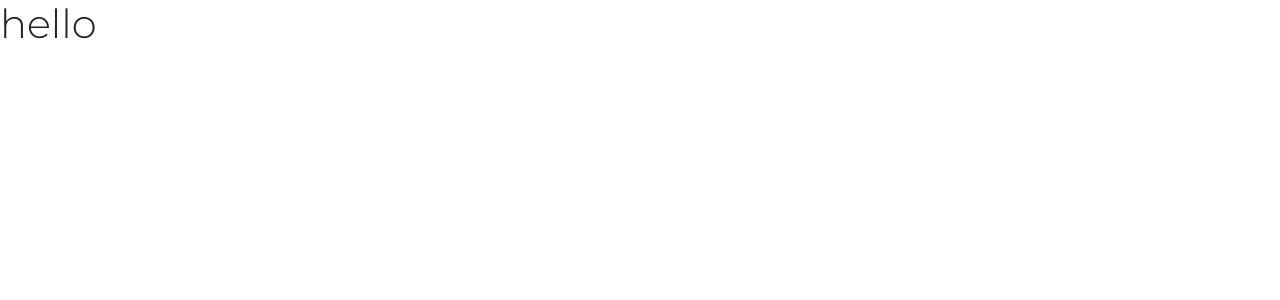
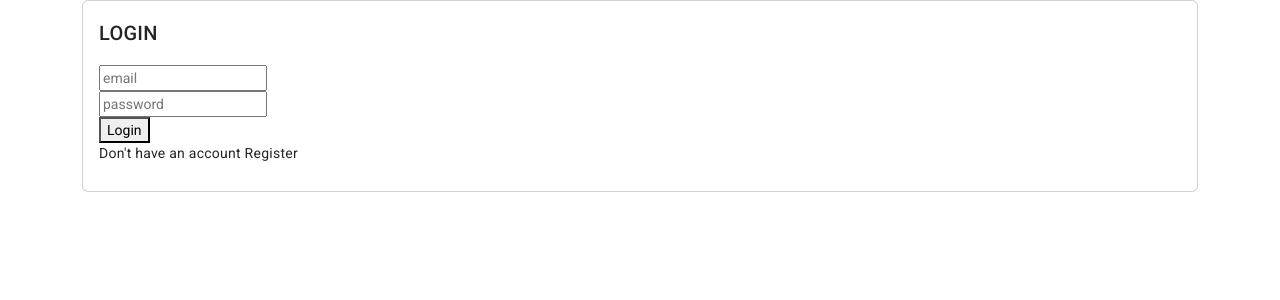
Before and after one commit to umitakbas82/expensePlanner, an Angular app: page / in a window 1280 px wide. Shown: the top 300 px of the page. Built offline with nearby package versions, Linux system fonts and the light colour scheme.

Commit message:
angular material, routing, snackbar added

```diff
--- a/angular.json
+++ b/angular.json
@@ -35,6 +35,7 @@
               "src/assets"
             ],
             "styles": [
+              "@angular/material/prebuilt-themes/indigo-pink.css",
               "src/styles.css"
             ],
             "scripts": [],
@@ -99,6 +100,7 @@
               "src/assets"
             ],
             "styles": [
+              "@angular/material/prebuilt-themes/indigo-pink.css",
               "src/styles.css"
             ],
             "scripts": []
--- a/package.json
+++ b/package.json
@@ -12,10 +12,12 @@
   "private": true,
   "dependencies": {
     "@angular/animations": "^17.2.0",
+    "@angular/cdk": "^17.3.0",
     "@angular/common": "^17.2.0",
     "@angular/compiler": "^17.2.0",
     "@angular/core": "^17.2.0",
     "@angular/forms": "^17.2.0",
+    "@angular/material": "^17.3.0",
     "@angular/platform-browser": "^17.2.0",
     "@angular/platform-browser-dynamic": "^17.2.0",
     "@angular/platform-server": "^17.2.0",
--- a/src/app/app-routing.module.ts
+++ b/src/app/app-routing.module.ts
@@ -1,8 +1,9 @@
 import { NgModule } from '@angular/core';
 import { RouterModule, Routes } from '@angular/router';
+import { LoginComponent } from './login/login.component';
 
 const routes: Routes = [
-
+  {path:"**",component:LoginComponent}
 ];
 
 
--- a/src/app/app.component.html
+++ b/src/app/app.component.html
@@ -1 +1 @@
-<h1>hello</h1>
+<router-outlet></router-outlet>
--- a/src/app/app.module.ts
+++ b/src/app/app.module.ts
@@ -6,6 +6,8 @@ import { AppComponent } from './app.component';
 import { FormsModule, ReactiveFormsModule } from '@angular/forms';
 import { CommonModule } from '@angular/common';
 import { LoginComponent } from './login/login.component';
+import {MatSnackBarModule} from '@angular/material/snack-bar';
+
 
 
 @NgModule({
@@ -20,10 +22,10 @@ import { LoginComponent } from './login/login.component';
     ReactiveFormsModule,
     FormsModule,
     CommonModule,
-
+    MatSnackBarModule
   ],
   providers: [
-    provideClientHydration()
+    provideClientHydration(),
   ],
   bootstrap: [AppComponent]
 })
--- a/src/app/login/login.component.html
+++ b/src/app/login/login.component.html
@@ -1,7 +1,21 @@
 <div class="container">
     <div class="card">
         <div class="card-body">
-            <form *ngIf="activeFrom==='login'" [formGroup]="loginForm" (ngSubmit)="login()"></form>
+            <form *ngIf="activeFrom==='login'" [formGroup]="loginForm" (ngSubmit)="login()">
+                <h2>LOGIN</h2>
+                <div class="form-group">
+                    <input type="email" formControlName="email" placeholder="email">
+                </div>
+                <div class="form-group">
+                    <input type="password" formControlName="password" placeholder="password">
+                </div>
+                <button type="submit">Login</button>
+                <p (click)="toggleForm('register')">Don't have an account
+                <span>Register</span>
+                </p>
+            </form>
+
+
         </div>
     </div>
 </div>
--- a/src/app/login/login.component.ts
+++ b/src/app/login/login.component.ts
@@ -1,5 +1,7 @@
 import { Component } from '@angular/core';
 import { FormBuilder, Validators } from '@angular/forms';
+import { MatSnackBar } from '@angular/material/snack-bar';
+import { Router } from '@angular/router';
 
 @Component({
   selector: 'app-login',
@@ -11,7 +13,8 @@ loginForm:any;
 registerForm:any
 activeFrom: 'login'|'register'='login'
 
-constructor(private fb:FormBuilder){}
+constructor(private fb:FormBuilder, private router:Router,private snackBar:MatSnackBar){}
+
 ngOnInit(){
 
   this.loginForm=this.fb.group({
@@ -26,4 +29,17 @@ ngOnInit(){
   })
 }
 
+toggleForm(form:'login'|'register'){
+  this.activeFrom=form;
 }
+
+login(){
+  if(this.loginForm.valid){
+    console.log("LOGIN INFO", this.loginForm.value);
+    this.router.navigate(['dashboard']);
+  }else{
+    this.snackBar.open('Invalid email or passwword', 'Close',{duration:3000})
+  }
+}
+
+}
--- a/src/index.html
+++ b/src/index.html
@@ -8,8 +8,10 @@
   <link rel="icon" type="image/x-icon" href="favicon.ico">
   <link href="https://cdn.jsdelivr.net/npm/bootstrap@5.3.3/dist/css/bootstrap.min.css" rel="stylesheet" integrity="sha384-QWTKZyjpPEjISv5WaRU9OFeRpok6YctnYmDr5pNlyT2bRjXh0JMhjY6hW+ALEwIH" crossorigin="anonymous">
 <script src="https://cdn.jsdelivr.net/npm/bootstrap@5.3.3/dist/js/bootstrap.bundle.min.js" integrity="sha384-YvpcrYf0tY3lHB60NNkmXc5s9fDVZLESaAA55NDzOxhy9GkcIdslK1eN7N6jIeHz" crossorigin="anonymous"></script>
+  <link href="https://fonts.googleapis.com/css2?family=Roboto:wght@300;400;500&display=swap" rel="stylesheet">
+  <link href="https://fonts.googleapis.com/icon?family=Material+Icons" rel="stylesheet">
 </head>
-<body>
+<body class="mat-typography">
   <app-root></app-root>
   <script src="https://cdn.jsdelivr.net/npm/@popperjs/core@2.11.8/dist/umd/popper.min.js" integrity="sha384-I7E8VVD/ismYTF4hNIPjVp/Zjvgyol6VFvRkX/vR+Vc4jQkC+hVqc2pM8ODewa9r" crossorigin="anonymous"></script>
 <script src="https://cdn.jsdelivr.net/npm/bootstrap@5.3.3/dist/js/bootstrap.min.js" integrity="sha384-0pUGZvbkm6XF6gxjEnlmuGrJXVbNuzT9qBBavbLwCsOGabYfZo0T0to5eqruptLy" crossorigin="anonymous"></script>
--- a/src/styles.css
+++ b/src/styles.css
@@ -1,2 +1,5 @@
 /* You can add global styles to this file, and also import other style files */
 @import url('https://fonts.googleapis.com/css2?family=Montserrat:ital,wght@0,100..900;1,100..900&display=swap');
+
+html, body { height: 100%; }
+body { margin: 0; font-family: Roboto, "Helvetica Neue", sans-serif; }
```
Also changed, not shown: 1 other file (tests, documents, lock files or other folders).
